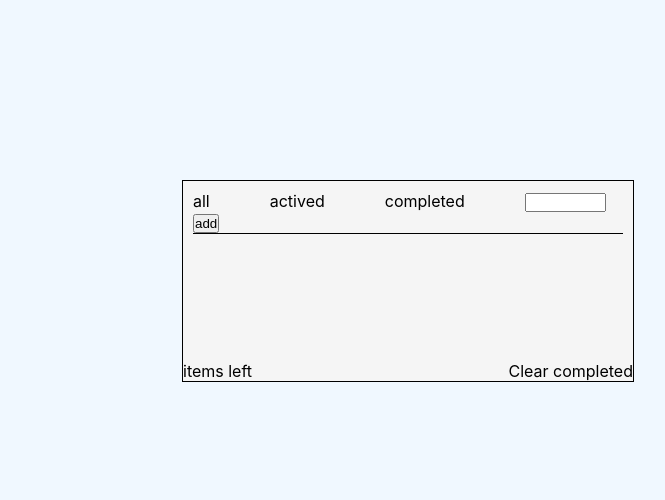
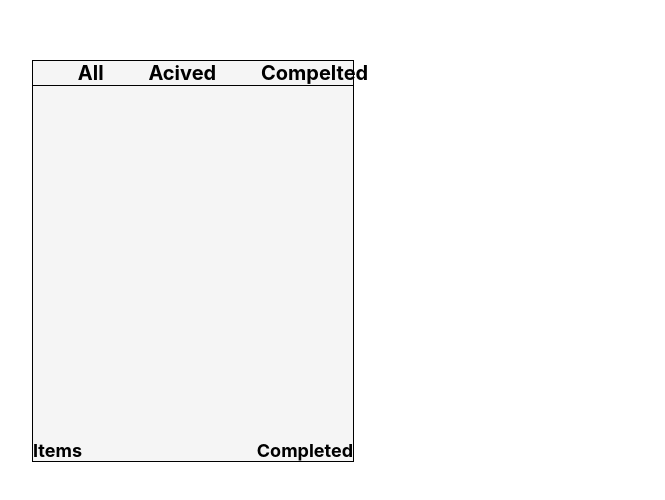
Before and after one commit to yangdepp/to-do-list, a React (Create React App) app: page / in a window 1280 px wide. Shown: the part 120-620 px from the top of the page, without its empty margins (208-873 px from the left). Built offline with nearby package versions, Linux system fonts and the light colour scheme.

Commit message:
feat:一些css样式

```diff
--- a/src/App.css
+++ /dev/null
@@ -1,54 +0,0 @@
-*{
-  margin: 0;
-  padding: 0;
-}
-html{
-  background-color: aliceblue;
-}
-input{
-  width: 18%;
-}
-.App{
-  border: 1px solid black;
-  background-color: whitesmoke;
-  width: 450px;
-  height: 200px;
-  position: absolute;
-  top: 50%;
-  left: 50%;
-  margin: -100px 0 0 -250px;
-}
-.headerContent{
-  margin-right: 5px;
-  margin: 10px;
-  border-bottom: 1px solid black;
-}
-.header-foot{
-  position: absolute;
-  left: 20px;
-  overflow: visible;
-}
-.header-foot div{
-
-  border: 1px solid beige;
-}
-.bto1{
-  margin-right: 60px;
-}
-.footContent{
-  display: inline-block;
-  position: absolute;
-  bottom: 0;
-}
-.left{
-  position: absolute;
-  left: 0;
-  bottom: 0;
-  z-index: 2;
-}
-.right{
-  position: absolute;
-  right: 0;
-  bottom: 0;
-  z-index: 2;
-}
--- a/src/App.js
+++ /dev/null
@@ -1,86 +0,0 @@
-import React from 'react';
-import AppLi from './AppLi';
-import './App.css';
-
-
-class App extends React.Component {
-    constructor(props) {
-        super(props)
-        this.state = {
-            list: [],
-            inputValue: ''
-        }
-        this.spanChangeOne=this.spanChangeOne.bind(this)
-        this.spanChangeTwo=this.spanChangeOne.bind(this)
-        this.spanChangeThree=this.spanChangeOne.bind(this)
-        this.changeDelete=this.changeDelete.bind(this)
-        this.inputChange=this.inputChange.bind(this)
-        this.handleBtnChange=this.handleBtnChange.bind(this)
-
-    }
-    spanChangeOne() {
-        this.setState({
-            list: [...this.state.list, '123']
-        })
-    }
-    spanChangeTwo() {
-        this.setState({
-            list: [...this.state.list, '456']
-        })
-    }
-    spanChangeThree() {
-        this.setState({
-            list: [...this.state.list, '789']
-        })
-    }
-    handleBtnChange() {
-        this.setState({
-            list: [...this.state.list, this.state.inputValue],
-            inputValue: ''
-        })
-    }
-    inputChange(e) {
-        this.setState({
-            inputValue: e.target.value
-        })
-    }
-    changeDelete(index){
-        const list=[...this.state.list]
-        list.splice(index,1)
-        this.setState({
-            list
-        })
-    }
-    showApp(){
-        return (
-            this.state.list.map((item, index) => {
-                return <AppLi delete={this.changeDelete} index={index} content={item} key={index}/>
-                // return <li key={index} onClick={this.changeLi.bind(this,index)}>{item}</li>
-            })
-        )
-    }
-    render() {
-        return (
-            <div>
-                <div className="App">
-                    <div className='headerContent'>
-                        <span value={this.state.spanValue} className='bto1' onClick={this.spanChangeOne}>all</span>
-                        <span value={this.state.spanValue} className='bto1' onClick={this.spanChangeTwo.bind(this)}>actived</span>
-                        <span value={this.state.spanValue} className='bto1' onClick={this.spanChangeThree.bind(this)}>completed</span>
-                        <input value={this.state.inputValue} onChange={this.inputChange} /><button onClick={this.handleBtnChange}>add</button>
-                    </div>
-                    <div className='header-foot'>
-                        <ul>
-                            {this.showApp()}
-                        </ul>
-                    </div>
-                    <div className='bodyContent'></div>
-                    <span className='left'>items left</span>
-                    <span className='right'>Clear completed</span>
-                </div>
-            </div>
-        );
-    }
-}
-
-export default App;
--- /dev/null
+++ b/src/component/App.css
@@ -0,0 +1,43 @@
+.top {
+  border: 1px solid black;
+  background-color: whitesmoke;
+  width: 25%;
+  height: 50%;
+  position: absolute;
+  top: 35%;
+  left: 50%;
+  margin: -100px 0 0 -400px;
+}
+.header {
+  border-bottom: 1px solid black;
+}
+.header span {
+  margin-left: 14%;
+  font-size: 20px;
+  font-weight: bolder;
+}
+
+.header span:hover {
+  color: royalblue;
+}
+
+.foot {
+  border-top: 1px solid black;
+  position: absolute;
+  bottom: 0;
+}
+
+.foot-left {
+  position: absolute;
+  left: 0;
+  bottom: 0;
+  font-size: 18px;
+  font-weight: bolder;
+}
+
+.foot-right {
+  position: absolute;
+  right: 0;
+  bottom: 0;font-size: 18px;
+  font-weight: bolder;
+}
--- /dev/null
+++ b/src/component/App.js
@@ -0,0 +1,47 @@
+import React from 'react';
+import './App.css';
+class App extends React.Component {
+    constructor(props) {
+        super(props)
+        this.state = {
+            list: ['1']
+        }
+    }
+    changeSpanOne() {
+        this.setState({
+            list:[...this.state.list,this.state.list]
+
+        })
+    }
+    changeSpanTwo() {
+
+    }
+    changeSpanThree() {
+
+    }
+    render() {
+        return (
+            <div>
+                <div className='top'>
+                    <div className='header'>
+                        <span onClick={this.changeSpanOne.bind(this)}>All</span>
+                        <span onClick={this.changeSpanTwo.bind(this)}>Acived</span>
+                        <span onClick={this.changeSpanThree.bind(this)}>Compelted</span>
+                    </div>
+                    <ul>
+                        {
+                            this.state.list.map((item, index) => {
+                                <li key={index}>{item}</li>
+                            })
+                        }
+                    </ul>
+                    <span className='foot-left'>Items</span>
+                    <span className='foot-right'>Completed</span>
+                </div>
+            </div>
+
+        )
+    }
+}
+
+export default App;
--- a/src/AppLi.js
+++ b/src/component/AppLi.js
@@ -7,6 +7,12 @@ class AppLi extends React.Component{
         const {content}=this.props
         return(
             <div onClick={this.handleDelete.bind(this)}>
+                <input
+                            value={this.state.inputValue}
+                            onChange={this.inputChange} />
+                        <button
+                            onClick={this.handleBtnChange}>
+                            add</button>
                 {content}
             </div>
         )
--- /dev/null
+++ b/src/practice01/Items.js
@@ -0,0 +1,17 @@
+import React from "react";
+class Items extends React.Component {
+    constructor(props) {
+        super(props)
+    }
+    handleChangeDelete() {
+        this.props.delete(this.props.index)
+    }
+    render() {
+        return (
+            <div onClick={this.handleChangeDelete.bind(this)}>
+                {this.props.content}
+            </div>
+        )
+    }
+}
+export default Items;
--- /dev/null
+++ b/src/practice01/List.js
@@ -0,0 +1,53 @@
+import React from "react";
+import Items from './Items';
+class List extends React.Component {
+    constructor(props) {
+        super(props)
+        this.state = {
+            list: [
+
+            ],
+            inputValue: ''
+        }
+    }
+    handleChangeClick() {
+        this.setState({
+            list: [...this.state.list, this.state.inputValue],
+            inputValue: ''
+
+        })
+    }
+    handleIputChange(e) {
+        this.setState({
+            inputValue: e.target.value
+        })
+    }
+    handleChangeDelete(index) {
+        const list = [...this.state.list]
+        list.splice(index, 1)
+        this.setState({
+            list
+        })
+    }
+    render() {
+        return (
+            <div>
+                <div>
+                    <input value={this.state.inputValue} onChange={this.handleIputChange.bind(this)} />
+                    <button onClick={this.handleChangeClick.bind(this)}>add</button>
+                </div>
+                <ul>
+                    {this.state.list.map((item, index) => {
+                        return <Items
+                            content={item}
+                            index={index}
+                            delete={this.handleChangeDelete.bind(this)}
+                            key={index}
+                        />
+                    })}
+                </ul>
+            </div>
+        )
+    }
+}
+export default List
--- /dev/null
+++ b/src/practice01/ToItems.js
@@ -0,0 +1,20 @@
+import React from "react";
+class ToItems extends React.Component {
+    constructor(props) {
+        super(props)
+        this.state = {
+
+        }
+    }
+    handleDelete() {
+        this.props.delete(this.props.index)
+    }
+    render() {
+        return (
+            <div onClick={this.handleDelete.bind(this)}>
+                {this.props.content}
+            </div>
+        )
+    }
+}
+export default ToItems;
--- /dev/null
+++ b/src/practice01/Tolist.js
@@ -0,0 +1,54 @@
+import React from "react";
+import ToItems from './ToItems'
+class Tolist extends React.Component {
+    constructor(props) {
+        super(props)
+        this.state = {
+            list: [
+
+            ],
+            inputValue: ''
+        }
+    }
+    changeClick() {
+        this.setState({
+            list: [...this.state.list, this.state.inputValue],
+            inputValue: ''
+        })
+    }
+    changeInput(e) {
+        this.setState({
+            inputValue: e.target.value
+        })
+    }
+    changeDelete(index) {
+        const list = [...this.state.list]
+        list.splice(index, 1)
+        this.setState({
+            list: list
+        })
+    }
+    render() {
+        return (
+            <div>
+                <div>
+                    <input value={this.state.inputValue} onChange={this.changeInput.bind(this)} />
+                    <button onClick={this.changeClick.bind(this)}>add</button>
+                </div>
+                <ul>
+                    {
+                        this.state.list.map((item, index) => {
+                            return <ToItems
+                                key={index}
+                                index={index}
+                                delete={this.changeDelete.bind(this)}
+                                content={item}
+                            />
+                        })
+                    }
+                </ul>
+            </div>
+        )
+    }
+}
+export default Tolist;
--- a/src/Todolist.js
+++ b/src/practice02/Todolist.js
@@ -1,6 +1,6 @@
 import React from 'react';
 import TodoLi from './TodoLi'
-import './App.css';
+
 
 
 class Todolist extends React.Component {
@@ -26,7 +26,6 @@ class Todolist extends React.Component {
         })
     }
     handleDelete(index) {
-        console.log(index)
         const list = [...this.state.list]
         list.splice(index, 1)
         this.setState({
```
Also changed, not shown: src/index.js (+5 -2 lines), src/practice02/TodoLi.js (renamed from src/TodoLi.js).
